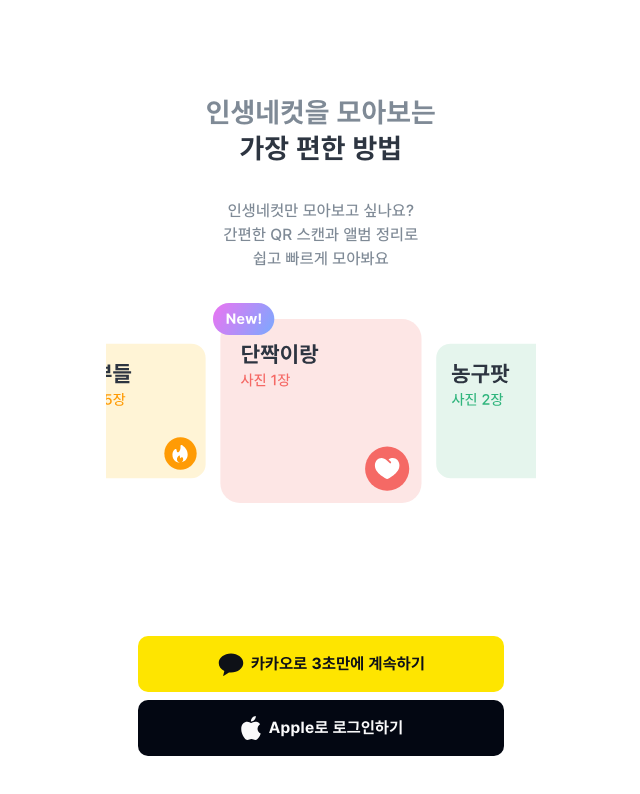
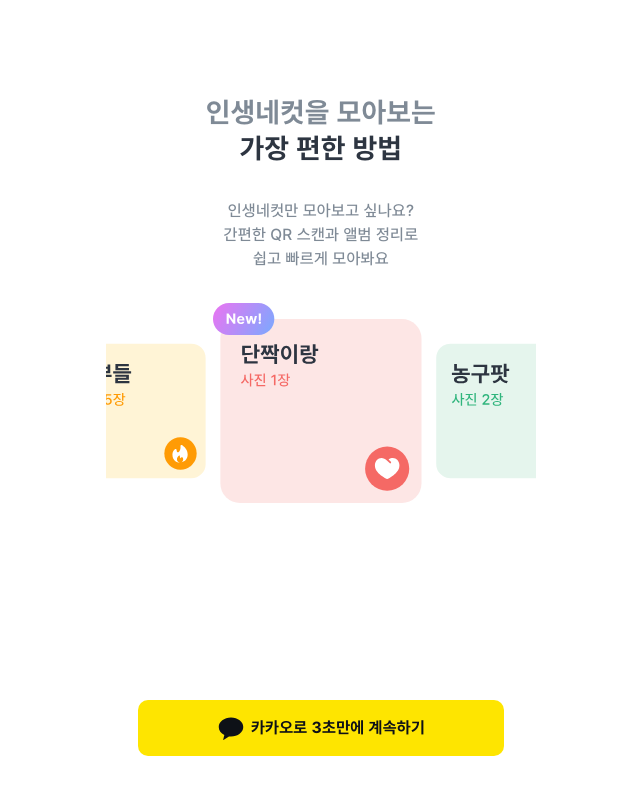
Before and after one commit to YAPP-Github/24th-Web-Team-3-FE, a Next.js app: page / in a window 1280 px wide. Shown: the top 794 px of the page, without its empty margins (319-959 px from the left). Built offline with nearby package versions, Linux system fonts and the light colour scheme; no server answers.

Commit message:
feat: iOS에서만 버튼 노출

```diff
--- a/src/app/_component/LoginButton.tsx
+++ b/src/app/_component/LoginButton.tsx
@@ -4,7 +4,7 @@ import { signIn } from "next-auth/react"
 
 import Icon from "@/common/Icon"
 import SquareButton from "@/common/SquareButton"
-import { isWebView } from "@/libs"
+import { isIOS, isWebView } from "@/libs"
 
 const LoginButton = () => {
   const handleSignInWithKakao = async () => {
@@ -31,12 +31,14 @@ const LoginButton = () => {
         <Icon name={"kakaoLogo"} size={28}></Icon>
         카카오로 3초만에 계속하기
       </SquareButton>
+      {isIOS() && (
         <SquareButton
           onClick={handleSignInWithApple}
           className="w-full bg-gray-950 text-gray-50 active:bg-gray-1000">
           <Icon name={"appleLogo"} size={24} color={"gray-50"}></Icon>
           Apple로 로그인하기
         </SquareButton>
+      )}
     </div>
   )
 }
```
Lines whose indentation alone changed are shown as unchanged.
